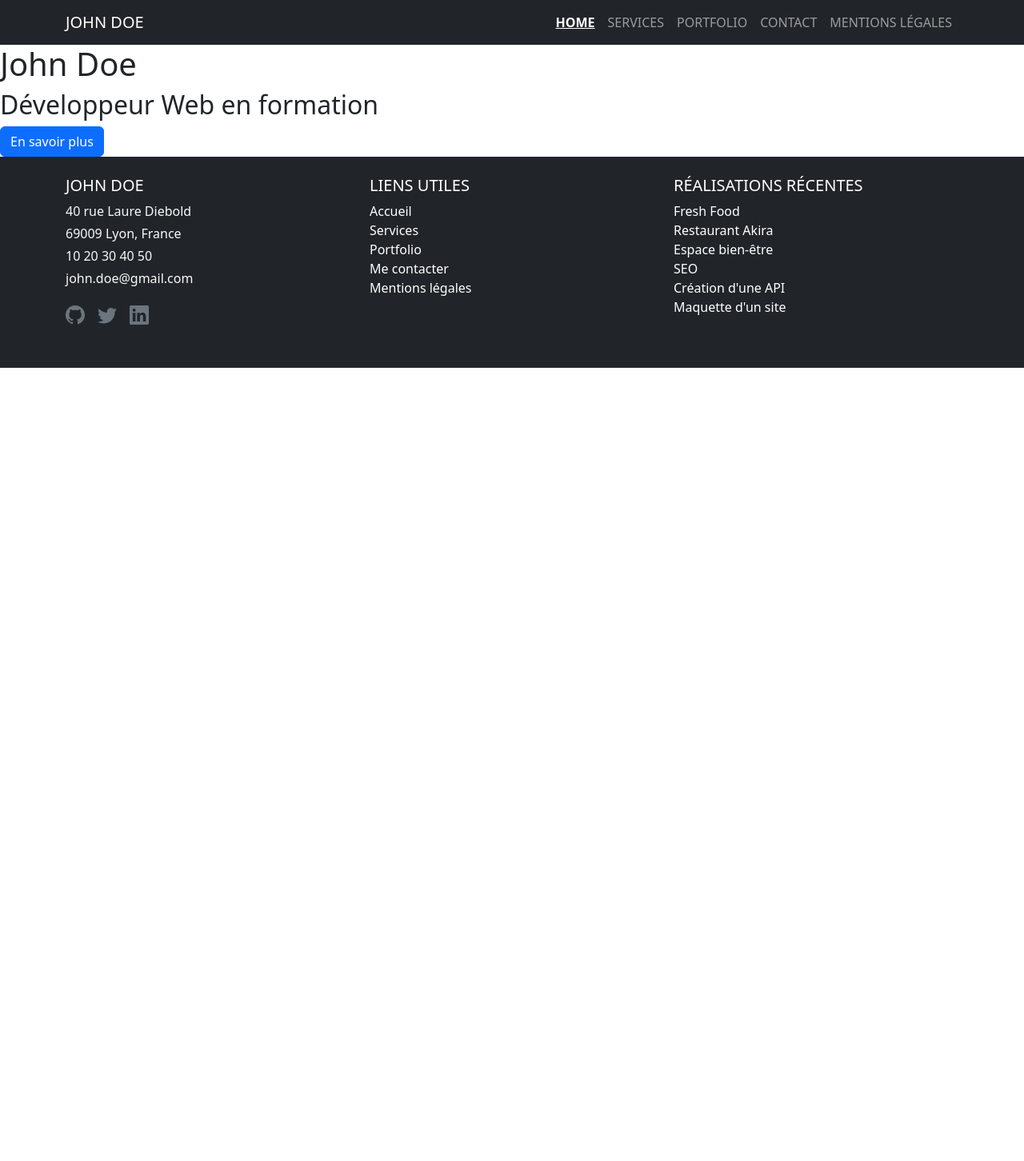
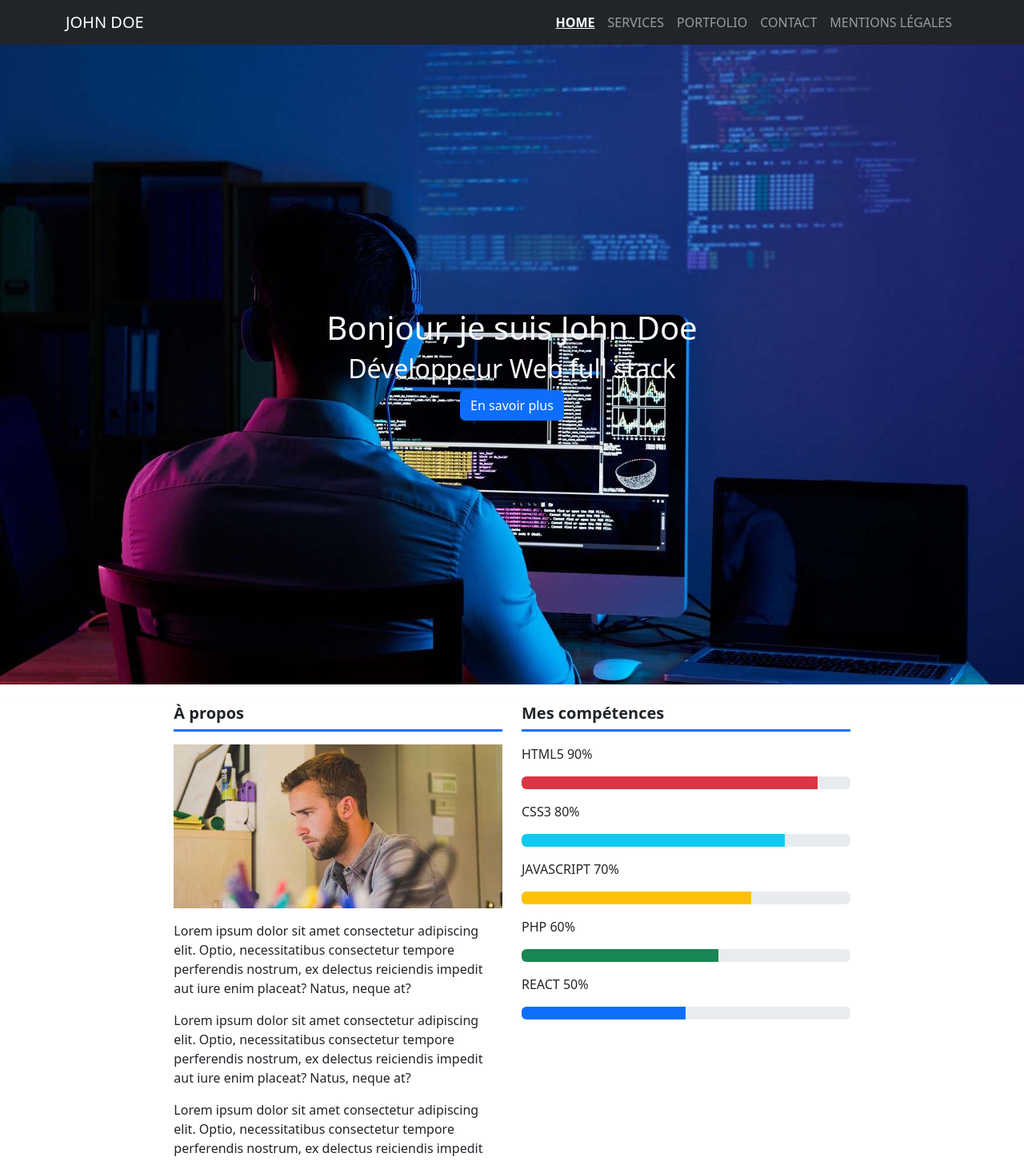
Before and after one commit to olflin/portfolio, a React (Create React App) app: page / in a window 1280 px wide. Shown: the top 1452 px of the page at 80% size. Before the commit the page ends 800 px from the top, so only its background shows below. Built offline with nearby package versions, Linux system fonts and the light colour scheme; no server answers.

Commit message:
ajout pages home.jsx et home.css

```diff
--- /dev/null
+++ b/src/assets/styles/Home.css
@@ -0,0 +1,14 @@
+.hero-section {
+  position: relative;
+  background-image: url('../img/hero-bg.jpg');
+  background-size: cover;
+  background-position: center;
+  height: 100vh;
+  display: flex;
+  align-items: center;
+  justify-content: center;
+  text-align: center;
+}
+.section-competences {
+  box-shadow: 0 6px 8px -2px var(--bs-gray-500);
+}
--- a/src/pages/Home.jsx
+++ b/src/pages/Home.jsx
@@ -1,6 +1,9 @@
 import { useState } from 'react';
-import { Button } from 'react-bootstrap';
+import { Button, Container, Row, Col, ProgressBar} from 'react-bootstrap';
 import Modal from '../components/Modal';
+import '../assets/styles/Home.css';
+import Johndoe from '../assets/img/john-doe-about.jpg';
+
 
 function Home() {
   const [showModal, setShowModal] = useState(false);
@@ -9,18 +12,61 @@ function Home() {
   const handleClose = () => setShowModal(false);
 
   return (
-    <div className="hero-container">
-      <div className="hero-content">
-        <h1>John Doe</h1>
-        <h2>Développeur Web en formation</h2>
-        <Button variant="primary" onClick={handleOpen}>
-          En savoir plus
-        </Button>
-      </div>
+    <Container fluid className="hero mb-5 p-0">
+      <Row className="justify-content-md-center">
+        <Col md={12} className="text-center px-0 mb-4">
+            <div className="hero-section">
+              <div className="hero-overlay">
+                <h1 className='text-light fs-1'>Bonjour, je suis John Doe</h1>
+                <h2 className='text-light'>Développeur Web full stack</h2>
+                <Button variant="primary" onClick={handleOpen}>En savoir plus</Button>
+              </div>
+            </div>
 
-      {/* Modale déclenchée */}
-      <Modal show={showModal} handleClose={handleClose} />
-    </div>
+            {/* Modale déclenchée */}
+            <Modal show={showModal} handleClose={handleClose} />
+        </Col>
+      </Row>
+      <Row className="justify-content-md-center section-competences mb-5 ">
+
+        <Col md={4} className="mb-4 about-section">
+          <h5 className="fw-bold border-bottom border-primary border-3 mb-3 pb-2">À propos</h5>
+          <div>
+            <img
+              src={Johndoe}
+              alt="Portrait"
+              className="img-fluid mb-3"
+            />
+            <p> Lorem ipsum dolor sit amet consectetur adipiscing elit. Optio, necessitatibus
+              consectetur tempore perferendis nostrum, ex delectus reiciendis impedit aut iure
+              enim placeat? Natus, neque at?
+            </p>
+            <p> Lorem ipsum dolor sit amet consectetur adipiscing elit. Optio, necessitatibus
+              consectetur tempore perferendis nostrum, ex delectus reiciendis impedit aut iure
+              enim placeat? Natus, neque at?
+            </p>
+            <p> Lorem ipsum dolor sit amet consectetur adipiscing elit. Optio, necessitatibus
+              consectetur tempore perferendis nostrum, ex delectus reiciendis impedit aut iure
+              enim placeat? Natus, neque at?
+            </p>
+          </div>
+        </Col>
+
+        <Col md={4} className="mb-4 skills-section">
+          <h5 className="fw-bold border-bottom border-primary border-3 mb-3 pb-2">Mes compétences</h5>
+          <p>HTML5 90%</p>
+          <ProgressBar now={90} variant="danger" className="mb-3" />
+          <p>CSS3 80%</p>
+          <ProgressBar now={80} variant="info" className="mb-3" />
+          <p>JAVASCRIPT 70%</p>
+          <ProgressBar now={70} variant="warning" className="mb-3" />
+          <p>PHP 60%</p>
+          <ProgressBar now={60} variant="success" className="mb-3" />
+          <p>REACT 50%</p>
+          <ProgressBar now={50} variant="primary" className="mb-3" />
+        </Col>
+      </Row>
+    </Container>
   );
 }
 
```
